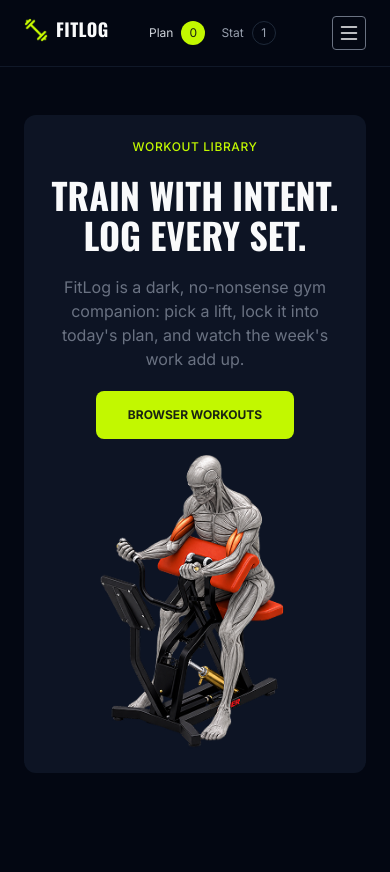
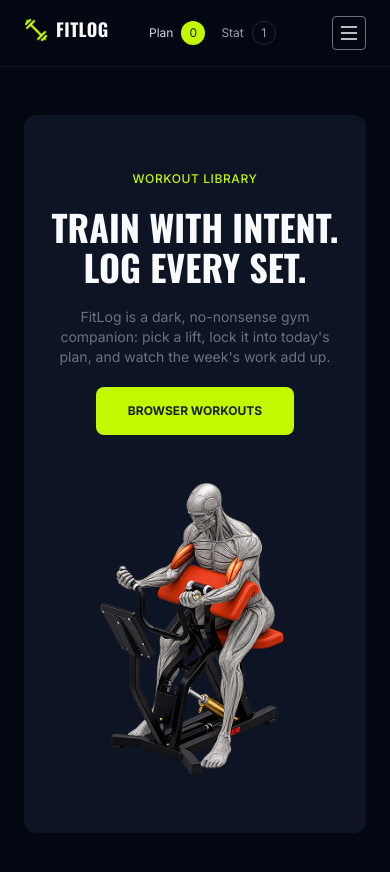
Before and after one commit to shariult/b14-a06-fit-log, a Next.js app: page / in a window 390 px wide. Shown: the top 872 px of the page. Before the commit the page ends 844 px from the top, so only its background shows below. Built offline with nearby package versions, Linux system fonts and the light colour scheme.

Commit message:
rename Header element to Hero  for using section naming

```diff
--- a/src/app/page.tsx
+++ b/src/app/page.tsx
@@ -1,36 +1,11 @@
-import Image from "next/image";
-import Header from "@/components/layout/Header";
-import Button from "@/components/ui/Button";
-import bannerImg from "@/assets/img/banner.png";
+import Hero from "@/components/layout/homepage/Hero";
+import SectionWorkout from "@/components/layout/homepage/SectionWorkout";
 
 export default function Home() {
   return (
     <main>
-      <Header className="py-12 ">
-        <div className="bg-gray-900/80 rounded-xl p-6 md:p-14 flex flex-col items-center md:flex-row gap-4">
-          {/* left side */}
-          <div className="flex flex-col items-center md:items-start text-center md:text-start gap-5">
-            <p className="text-xs text-pr font-medium tracking-wider uppercase">
-              Workout Library
-            </p>
-            <h1 className="font-oswald font-bold text-4xl sm:text-5xl md:text-6xl uppercase max-w-[20ch]">
-              Train with intent. Log every set.
-            </h1>
-            <p className="text-gray-500 max-w-[60ch]">
-              FitLog is a dark, no-nonsense gym companion: pick a lift, lock it
-              into today&apos;s plan, and watch the week&apos;s work add up.
-            </p>
-            <Button el="link" variant="primary" href="#" className="uppercase">
-              Browser Workouts
-            </Button>
-          </div>
-
-          {/* right side */}
-          <div>
-            <Image src={bannerImg} alt="human anatomy" width="348" />
-          </div>
-        </div>
-      </Header>
+      <Hero className="py-12" />
+      <SectionWorkout className="py-12" />
     </main>
   );
 }
--- a/src/components/layout/Header.tsx
+++ /dev/null
@@ -1,18 +0,0 @@
-import React, { ComponentPropsWithoutRef } from "react";
-
-type HeaderProps = {
-  children: React.ReactNode;
-  className?: string;
-} & ComponentPropsWithoutRef<"header">;
-
-function Header(props: HeaderProps) {
-  const { className, children, ...otherProps } = props;
-
-  return (
-    <header className={`container-center ${className}`} {...otherProps}>
-      {children}
-    </header>
-  );
-}
-
-export default Header;
--- /dev/null
+++ b/src/components/layout/homepage/Hero.tsx
@@ -0,0 +1,42 @@
+import React, { ComponentPropsWithoutRef } from "react";
+import Image from "next/image";
+import Button from "@/components/ui/Button";
+import bannerImg from "@/assets/img/banner.png";
+
+type HeroProps = {
+  className?: string;
+} & ComponentPropsWithoutRef<"header">;
+
+function Hero(props: HeroProps) {
+  const { className, ...otherProps } = props;
+
+  return (
+    <header className={`container-center ${className}`} {...otherProps}>
+      <div className="bg-gray-900/80 rounded-xl px-6 py-14 md:px-14 md:py-14 flex flex-col items-center md:flex-row gap-12 md:gap-4">
+        {/* left side */}
+        <div className="flex flex-col items-center md:items-start text-center md:text-start gap-5">
+          <p className="text-xs text-pr font-medium tracking-wider uppercase">
+            Workout Library
+          </p>
+          <h1 className="font-oswald font-bold text-4xl lg:text-6xl uppercase max-w-[20ch]">
+            Train with intent. Log every set.
+          </h1>
+          <p className="text-sm lg:text-base text-gray-500 max-w-[60ch]">
+            FitLog is a dark, no-nonsense gym companion: pick a lift, lock it
+            into today&apos;s plan, and watch the week&apos;s work add up.
+          </p>
+          <Button el="link" variant="primary" href="#" className="uppercase">
+            Browser Workouts
+          </Button>
+        </div>
+
+        {/* right side */}
+        <div>
+          <Image src={bannerImg} alt="human anatomy" width="348" />
+        </div>
+      </div>
+    </header>
+  );
+}
+
+export default Hero;
```
